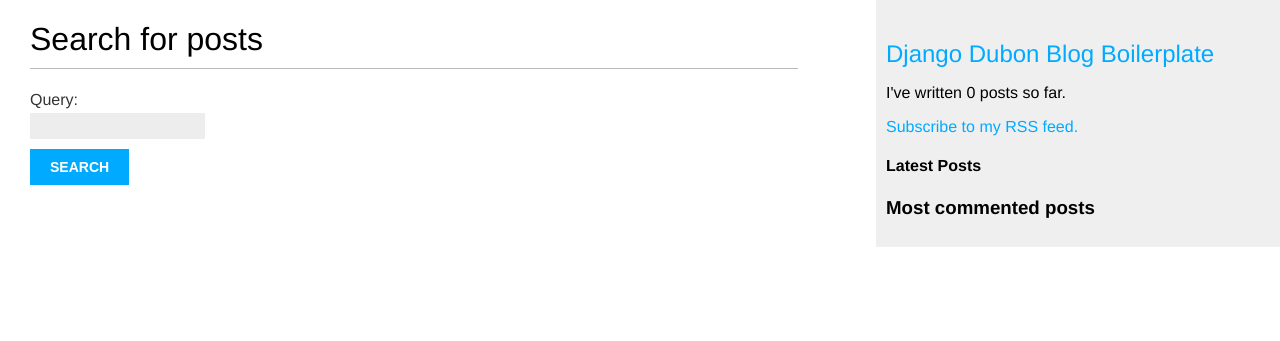
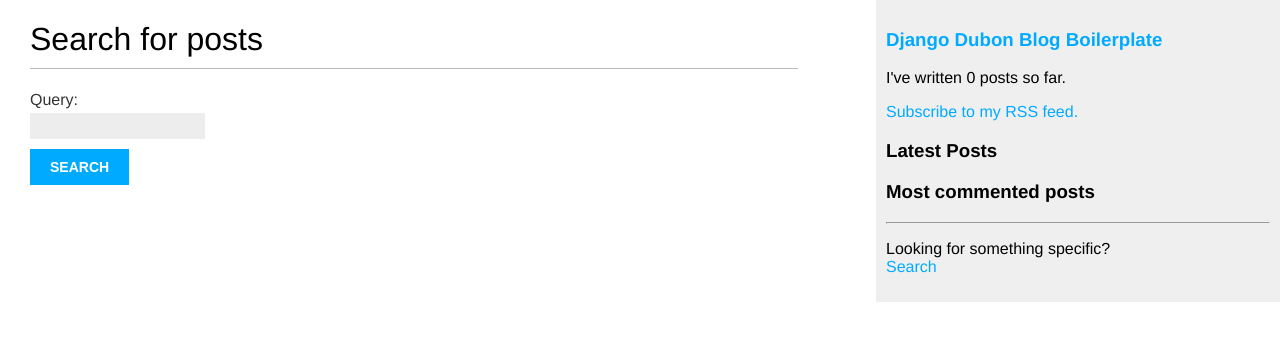
Before and after one commit to josephdubon/boilerplate_django_blog, a Django app: page /blog/search/ in a window 1280 px wide. Shown: the top 341 px of the page. Run offline with Django 3.2, Linux system fonts and the light colour scheme; data that the repository does not hold is empty.

Commit message:
Added link to search. Changed headings to h2.

```diff
--- a/templates/blog/base.html
+++ b/templates/blog/base.html
@@ -21,7 +21,7 @@
 {# Side Bar #}
 <div id="sidebar">
 
-    <h2><a href="{% url 'blog:post_list' %}">Django Dubon Blog Boilerplate</a></h2>
+    <h3><a href="{% url 'blog:post_list' %}">Django Dubon Blog Boilerplate</a></h3>
 
     {# Custom Template Tag: Total Number of Posts #}
     <p>I've written {% total_posts %} posts so far.</p>
@@ -32,7 +32,7 @@
     </p>
 
     {# Custom Template Tag: Latest Posts #}
-    <h4>Latest Posts</h4>
+    <h3>Latest Posts</h3>
     {% show_latest_posts 3 %}
 
     {# Custom Template Tag: Most Commented Posts #}
@@ -45,6 +45,14 @@
             </li>
         {% endfor %}
     </ul>
+    <hr>
+    {# Search link #}
+    <p>
+        Looking for something specific?
+        <br>
+        <a href="{% url "blog:post_search" %}">Search</a>
+    </p>
+
 
 </div>
 
```
